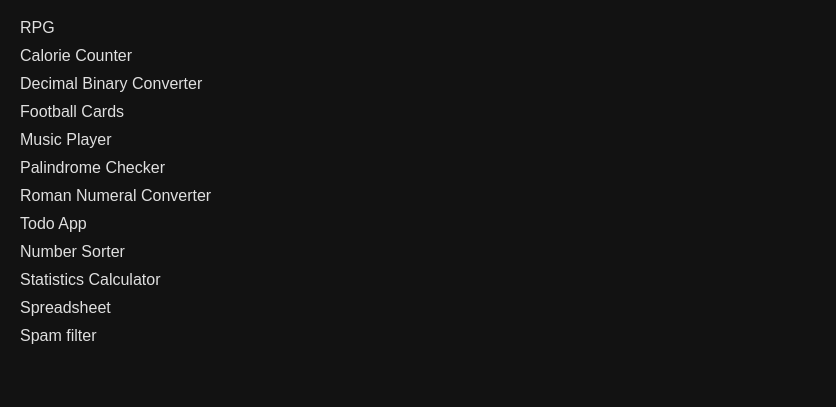
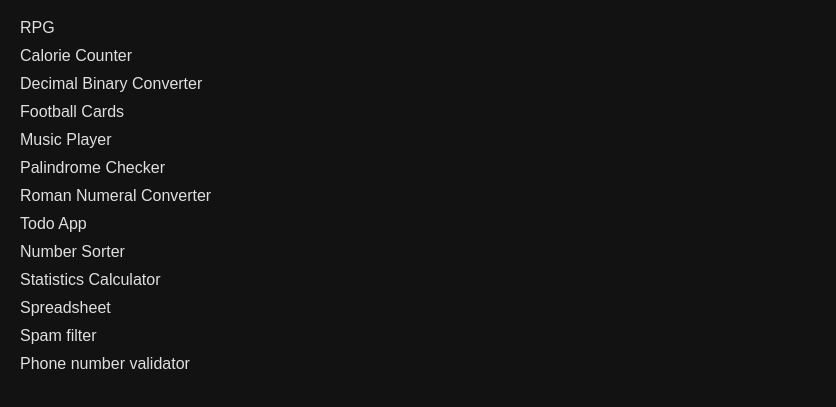
Before and after one commit to ryanflynn-dev/algorithms-datastructs, a plain HTML site: page index.html in a window 1280 px wide. Shown: the part 81-488 px from the top of the page, without its empty margins (0-836 px from the left). Drawn offline with Linux system fonts and the light colour scheme.

Commit message:
Update index.html

```diff
--- a/index.html
+++ b/index.html
@@ -68,6 +68,11 @@
             >Spam filter</a
           >
         </li>
+        <li>
+          <a href="/algorithms-datastructs/phoneNumberValidator/index.html"
+            >Phone number validator</a
+          >
+        </li>
       </ul>
     </nav>
   </body>
```
